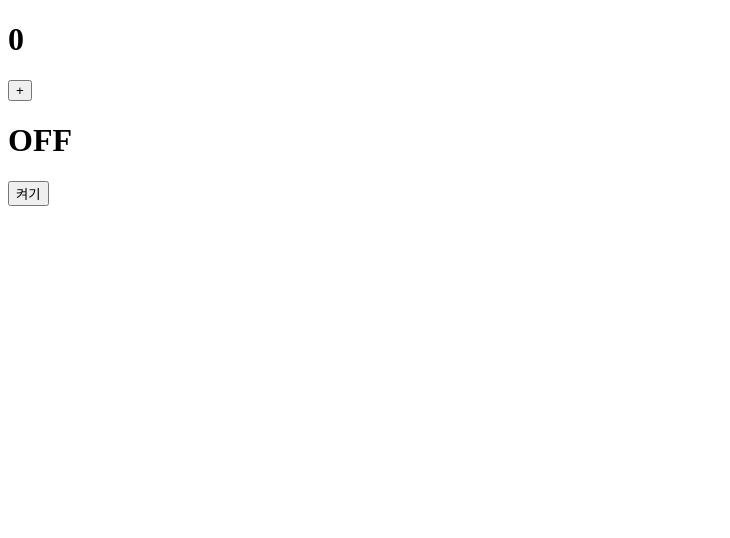
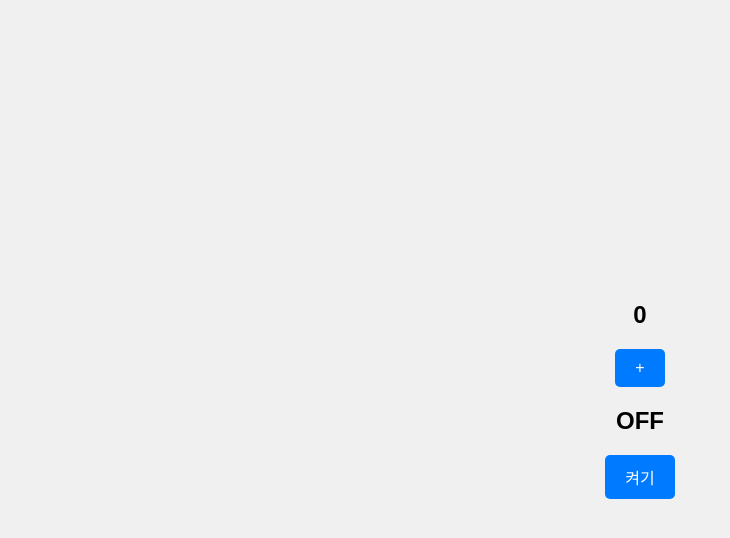
Before and after one commit to Pyoggit/ReactStudy, a React (Vite) app in the folder section04/: page / in a window 1280 px wide. Shown: the top 538 px of the page, without its empty margins (0-730 px from the left). Built offline with nearby package versions, Linux system fonts and the light colour scheme.

Commit message:
[APPEND] 가운데 정렬 css 수정

```diff
--- a/section04/src/App.css
+++ b/section04/src/App.css
@@ -0,0 +1,35 @@
+/* App.css */
+body {
+    margin: 0;
+    padding: 0;
+    font-family: Arial, sans-serif;
+    background-color: #f0f0f0;
+    display: flex;
+    justify-content: center;
+    align-items: center;
+    height: 100vh;
+  }
+
+  div {
+    text-align: center;
+    margin: 20px;
+  }
+
+  button {
+    padding: 10px 20px;
+    font-size: 16px;
+    cursor: pointer;
+    border: none;
+    background-color: #007bff;
+    color: white;
+    border-radius: 5px;
+  }
+
+  button:hover {
+    background-color: #0056b3;
+  }
+
+  h1 {
+    margin: 20px 0;
+    font-size: 24px;
+  }
```
